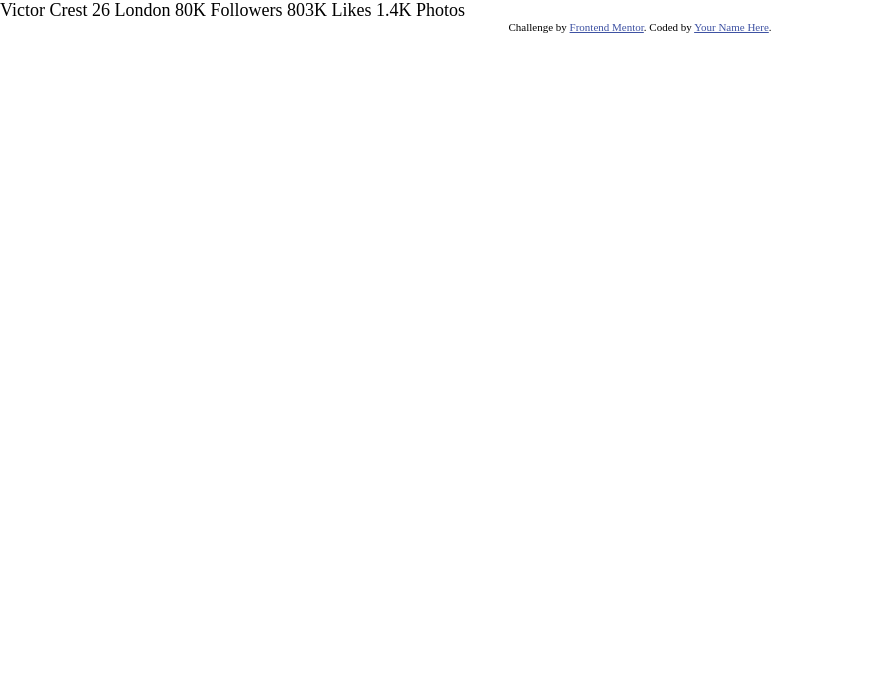
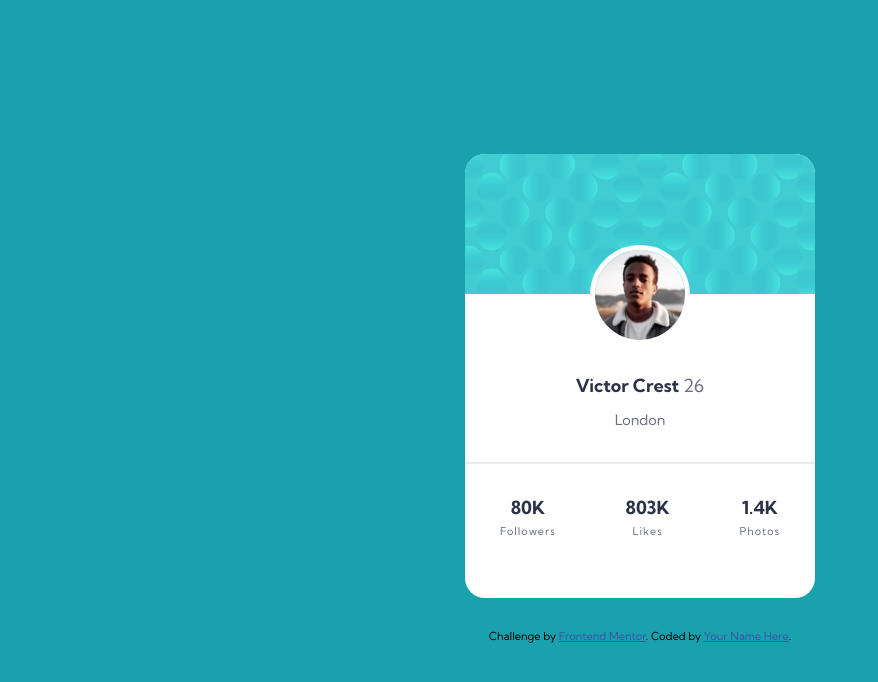
Before and after one commit to H0bG0blin9g/profile-card-component-main, a plain HTML site: page index.html in a window 1280 px wide. Shown: the whole page, without its empty margins (0-878 px from the left). Drawn offline with Linux system fonts and the light colour scheme.

Commit message:
update - dev matches design except for white space at the bottom of the card is too much

```diff
--- a/index.html
+++ b/index.html
@@ -8,18 +8,34 @@
   <link rel="stylesheet" href="style.css">
 </head>
 <body>
-  Victor Crest
-  26
-  London
+  <main>
+    <div class="card">
+      <img src="./images/bg-pattern-card.svg" alt="" class="top-img">
+      <div class="card-content">
+        <img src="./images/image-victor.jpg" alt="" class="profile-img">
+        <div class="profile-txt">
+          <p class="user-name">Victor Crest <span class="user-age">26</span></p>
+          <p class="user-city">London</p>
+        </div>
+        <hr>
+        <div class="profile-stats">
+          <div>
+            <span class="stat-value">80K</span>
+            <span class="stat-desc">Followers</span>
+          </div>
+          <div>
+            <span class="stat-value">803K</span>
+            <span class="stat-desc">Likes</span>
+          </div>
+          <div>
+            <span class="stat-value">1.4K</span>
+            <span class="stat-desc">Photos</span>
+          </div>
+        </div>
+      </div>
+    </div>
+  </main>
 
-  80K
-  Followers
-
-  803K
-  Likes
-
-  1.4K
-  Photos
   <div class="attribution">
     Challenge by <a href="https://www.frontendmentor.io?ref=challenge" target="_blank">Frontend Mentor</a>.
     Coded by <a href="#">Your Name Here</a>.
--- a/style.css
+++ b/style.css
@@ -1,8 +1,11 @@
+@import url('https://fonts.googleapis.com/css2?family=Kumbh+Sans:wght@400;700&display=swap');
+
 :root {
     --dark-cyan: hsl(185, 75%, 39%);
     --very-dark-desaturated-blue: hsl(229, 23%, 23%);
     --dark-grayish-blue: hsl(227, 10%, 46%);
     --dark-gray: hsl(0, 0%, 59%);
+    --primary-font: "Kumbh Sans", sans-serif;
 }
 
 *, *::before, *::after {
@@ -10,10 +13,98 @@
 }
 
 body {
-    font-size: 18px;
     margin: 0;
     padding: 0;
+    font-size: 18px;
+    font-family: var(--primary-font);
+    line-height: 1.6;
+    background-color: var(--dark-cyan);
+    display: flex;
+    flex-direction: column;
+    justify-content: center;
+    align-content: center;
+    min-height: 100vh;
 }
 
-.attribution { font-size: 11px; text-align: center; }
+.card {
+    margin: 0 auto;
+    width: 350px;
+    border-radius: 20px;
+    background-color: #ffffff;
+    text-align: center;
+    /* display: flex;
+    flex-direction: column;
+    justify-content: center;
+    align-content: center;
+    align-items: center; */
+}
+
+.top-img {
+    width: 100%;
+    border-radius: 20px 20px 0 0;
+}
+
+.card-content {
+    position: relative;
+    top: -58px;
+}
+
+.profile-img {
+    width: 100px;
+    border-radius: 50px;
+    border: 5px solid white;
+}
+
+.profile-txt {
+    position: inherit;
+    font-size: 18px;
+    font-weight: 400;
+    color: var(--dark-grayish-blue);
+}
+
+.user-name {
+    font-weight: 700;
+    color: var(--very-dark-desaturated-blue);
+}
+
+.user-age {
+    font-weight: 400;
+    color: var(--dark-grayish-blue);
+}
+
+.user-city {
+    font-size: 0.8em;
+    margin-top: -10px;
+}
+
+hr {
+    border: 1px solid hsla(0, 0%, 59%, 0.2);
+    margin: 30px 0;
+}
+
+.profile-stats {
+    font-size: 18px;
+    display: flex;
+    justify-content: space-around;
+}
+
+.profile-stats > div > span {
+    display: block;
+}
+
+.profile-stats .stat-value {
+    font-weight: 700;
+    color: var(--very-dark-desaturated-blue);
+}
+
+.profile-stats .stat-desc {
+    font-weight: 400;
+    color: var(--dark-grayish-blue);
+    /* text-transform: uppercase; */
+    font-size: 0.6em;
+    letter-spacing: 1px;
+}
+
+
+.attribution { font-size: 11px; text-align: center; margin-top: 30px; }
 .attribution a { color: hsl(228, 45%, 44%); }
```
